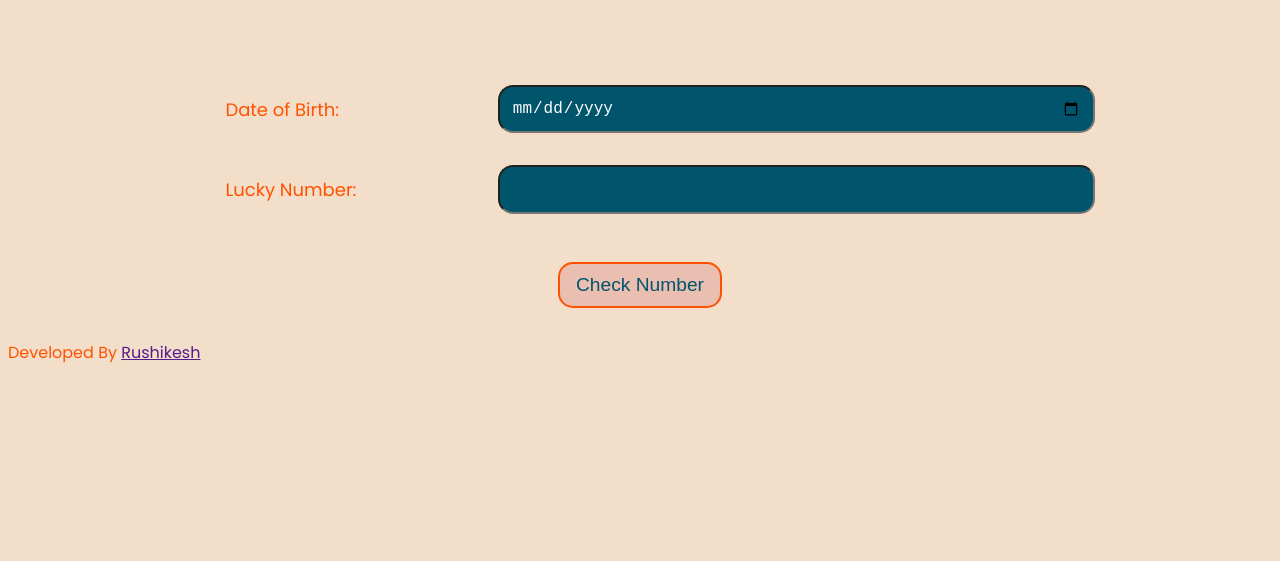
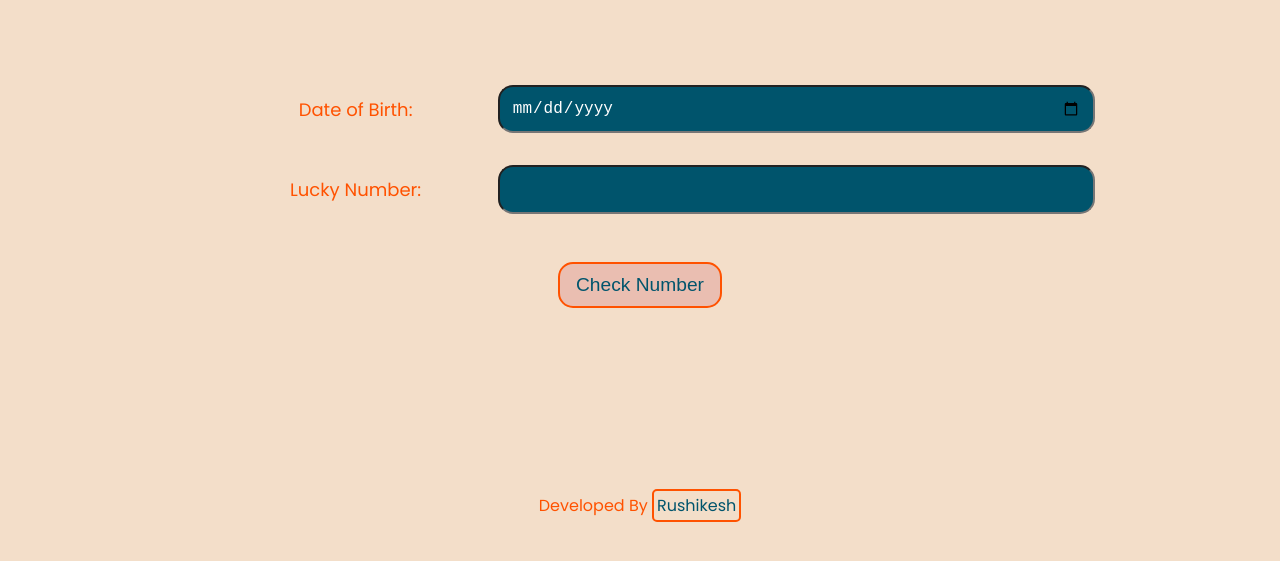
Before and after one commit to rushikesh1799/mark11-luckyBirthday, a plain HTML site: page index.html in a window 1280 px wide. Shown: the part 155-716 px from the top of the page. Drawn offline with Linux system fonts and the light colour scheme.

Commit message:
Update style.css
Added footer styling

```diff
--- a/style.css
+++ b/style.css
@@ -5,6 +5,7 @@ body {
     color: #ff5200;
     font-family: 'Poppins', sans-serif;
     margin-top: 80px;
+    text-align: center;
 }
 
 input::-webkit-outer-spin-button,
@@ -14,13 +15,13 @@ input::-webkit-inner-spin-button {
 }
 
 h1 {
-    text-align: center;
     margin: 2rem;
     font-size: 3rem;
 }
 
 .container {
     width: 75%;
+    min-height: 50vh;
     margin: auto;
 }
 
@@ -90,6 +91,23 @@ input {
     font-weight: 1000;
 }
 
+/* footer */
+
+.footer-text a {
+    text-decoration: none;
+    /* background-color: #00546c; */
+    border: 2px solid #ff5200;
+    padding: 3px;
+    border-radius: 5px;
+    color: #00546c;
+}
+
+.footer-text a:hover {
+    background-color: black;
+    color: white;
+    border: 2px solid #FFFFFF;
+}
+
 @media screen and (max-width: 600px) {
     html {
         font-size: 60%;
```
